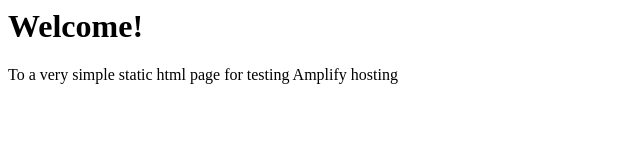
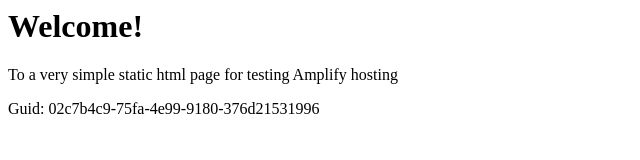
Before and after one commit to aws-aemilia-mxp/Github-PR-Commit-Integration-Test-DoNotTouch-v0-preprod-eu-south-1, a website: page src/index.html in a window 1280 px wide. Shown: the whole page, without its empty margins (0-640 px from the left). Drawn offline with Linux system fonts and the light colour scheme.

Commit message:
commit from integ tests

```diff
--- a/src/index.html
+++ b/src/index.html
@@ -1,3 +1,5 @@
+
+
 <html lang="en">
 
 <head>
@@ -10,6 +12,6 @@
 <body>
     <h1>Welcome!</h1>
     <p>To a very simple static html page for testing Amplify hosting</p>
-</body>
+    <p>Guid: 02c7b4c9-75fa-4e99-9180-376d21531996</p></body>
 
 </html>
```
